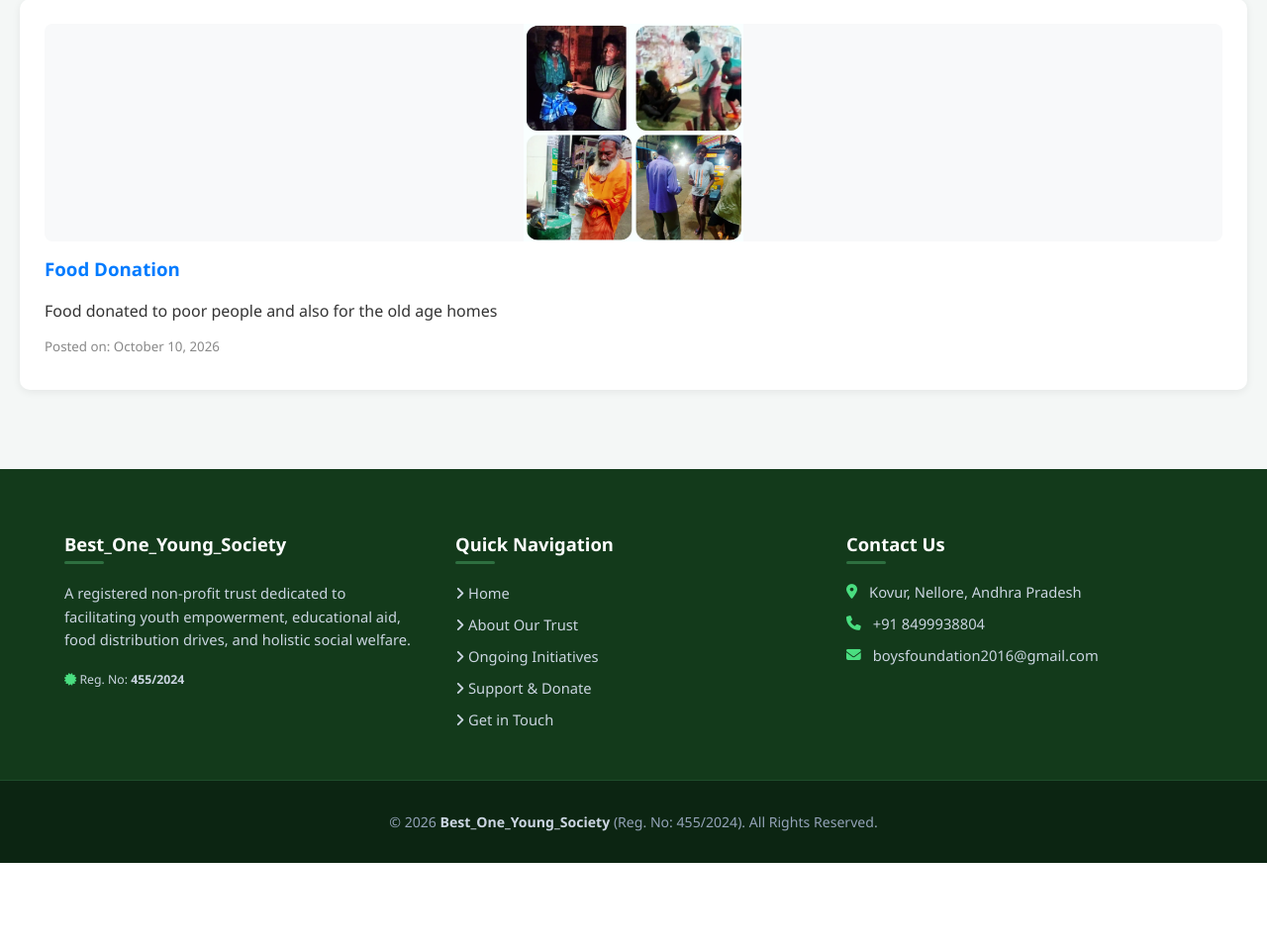
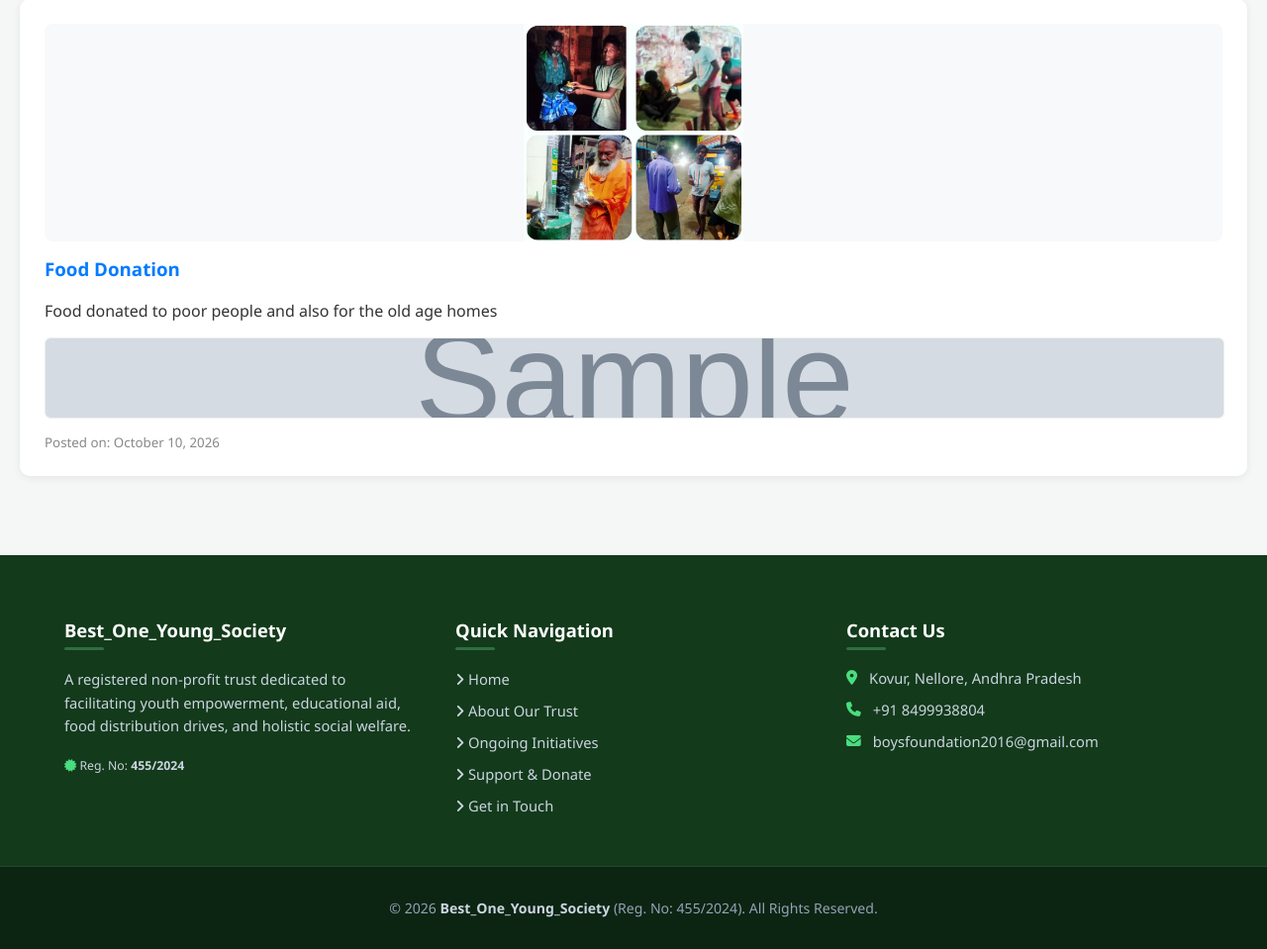
Before and after one commit to boysfoundation/boysfoundation, a Django app: page /portfolio/ in a window 1280 px wide. Shown: the part 363-1322 px from the top of the page at 99% size. Before the commit the page ends 1235 px from the top, so only its background shows below. Run offline with Django 5.2, Linux system fonts and the light colour scheme; data comes from the database, SQL or seed files in the repository; tables that the repository leaves empty hold one stand-in row (values such as "Sample post"); grey boxes marked "Sample" are stand-in pictures.

Commit message:
Add ProjectImageInline to admin for multi-image project support

```diff
--- a/portfolio/templates/portfolio/portfolio.html
+++ b/portfolio/templates/portfolio/portfolio.html
@@ -11,7 +11,28 @@
         .project-card { background: white; border-radius: 10px; padding: 25px; box-shadow: 0 2px 8px rgba(0,0,0,0.07); transition: transform 0.3s; }
         .project-card:hover { transform: translateY(-5px); }
         .project-card h3 { color: #007bff; margin-top: 0; }
-        .project-card small { color: #888; display: block; margin-bottom: 10px; }
+        .project-card small { color: #888; display: block; margin-top: 15px; }
+
+        /* Gallery Styling for Additional Images */
+        .project-gallery {
+            display: grid;
+            grid-template-columns: repeat(auto-fit, minmax(80px, 1fr));
+            gap: 10px;
+            margin-top: 15px;
+        }
+        .gallery-item {
+            width: 100%;
+            height: 80px;
+            border-radius: 6px;
+            overflow: hidden;
+            background-color: #f8f9fa;
+            border: 1px solid #eee;
+        }
+        .gallery-item img {
+            width: 100%;
+            height: 100%;
+            object-fit: cover;
+        }
     </style>
 
     <div class="portfolio-header">
@@ -22,13 +43,27 @@
     <div class="project-grid">
         {% for project in projects %}
             <div class="project-card">
+                <!-- Main Featured Image -->
                 {% if project.image %}
                     <div style="width: 100%; height: 220px; display: flex; align-items: center; justify-content: center; background-color: #f8f9fa; border-radius: 8px; margin-bottom: 15px; overflow: hidden;">
                         <img src="{{ project.image.url }}" alt="{{ project.title }}" style="max-width: 100%; max-height: 100%; object-fit: contain;">
                     </div>
                 {% endif %}
+
                 <h3>{{ project.title }}</h3>
                 <p>{{ project.description }}</p>
+
+                <!-- Gallery of Additional Project Images -->
+                {% if project.images.all %}
+                    <div class="project-gallery">
+                        {% for img_obj in project.images.all %}
+                            <div class="gallery-item">
+                                <img src="{{ img_obj.image.url }}" alt="Additional image for {{ project.title }}">
+                            </div>
+                        {% endfor %}
+                    </div>
+                {% endif %}
+
                 <small>Posted on: {{ project.date_posted|date:"F d, Y" }}</small>
             </div>
         {% empty %}
```
